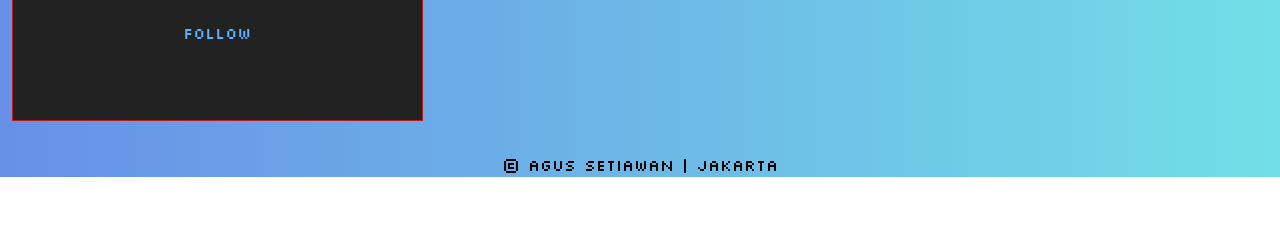
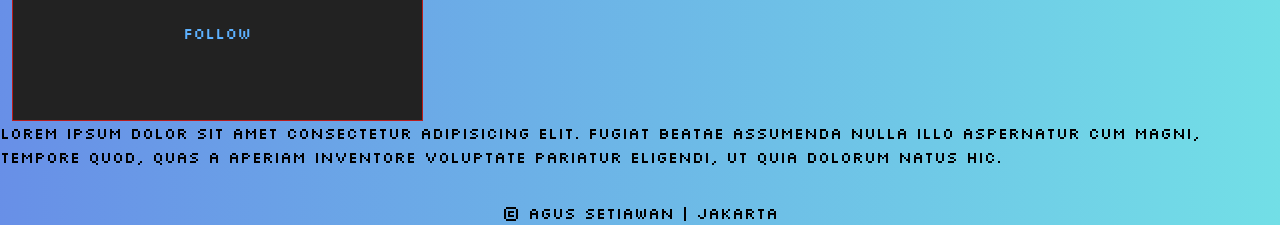
Before and after one commit to kyasa422/Projeck-Web-Styliing, a website: page public/index.html in a window 1280 px wide. Shown: the part 1275-1500 px from the top of the page. Before the commit the page ends 1452 px from the top, so only its background shows below. Drawn offline with Linux system fonts and the light colour scheme.

Commit message:
try remote

```diff
--- a/public/index.html
+++ b/public/index.html
@@ -52,7 +52,7 @@
                 <button class="mt-[16px] p-[8px] cursor-pointer w-full text-[#5db1ff] border-none transform hover:bg-[#3765ff] hover:text-[#222] hover:rotate-[3deg]">Follow</button>
             </div>
         </div>
-
+        <h1>Lorem ipsum dolor sit amet consectetur adipisicing elit. Fugiat beatae assumenda nulla illo aspernatur cum magni, tempore quod, quas a aperiam inventore voluptate pariatur eligendi, ut quia dolorum natus hic.</h1>
         <footer class="mt-8 text-center">
             <p>&copy; Agus Setiawan | Jakarta</p>
         </footer>
```
